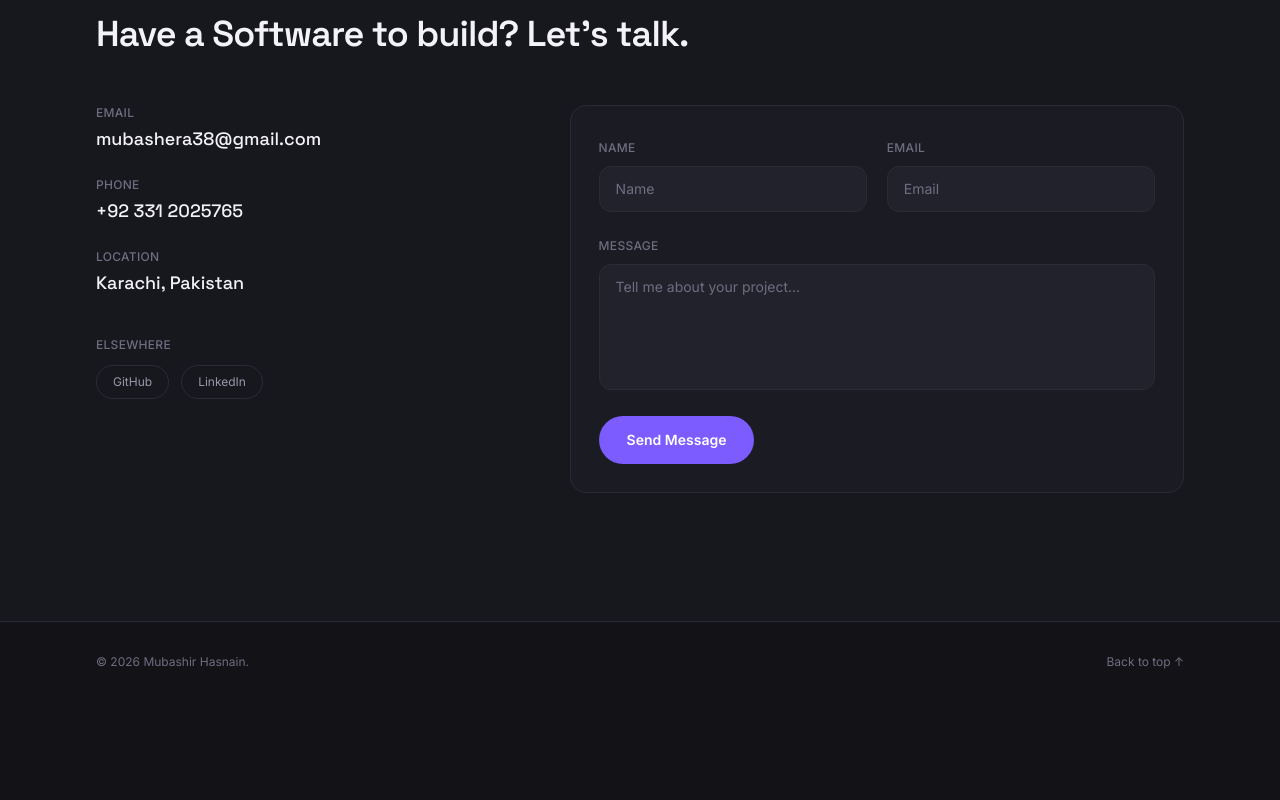
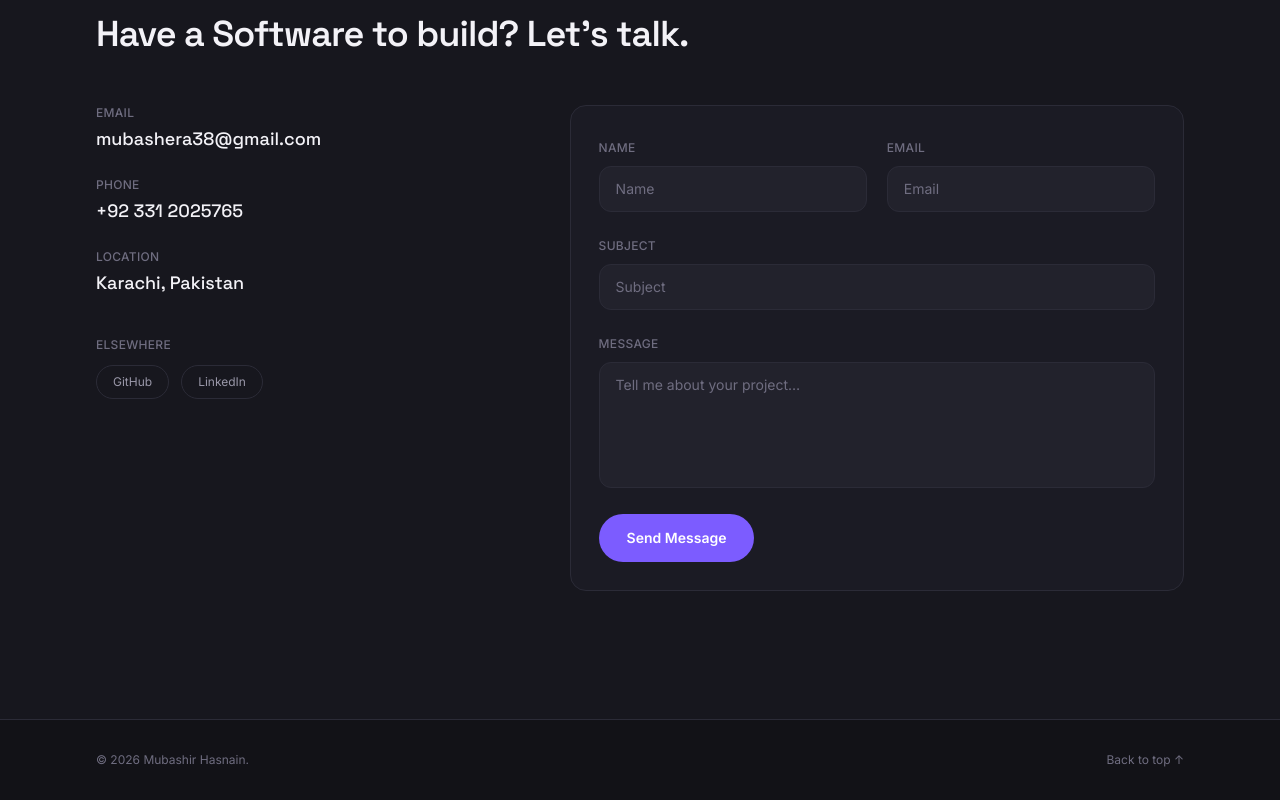
Before and after one commit to mubasheransari/mub_portfolio, a Next.js app: page / in a window 1280 px wide. Shown: the part 7600-8400 px from the top of the page. Before the commit the page ends 8302 px from the top, so only its background shows below. Built offline with nearby package versions, Linux system fonts and the light colour scheme; no server answers.

Commit message:
updations

```diff
--- a/app/components/Contact.tsx
+++ b/app/components/Contact.tsx
@@ -12,7 +12,12 @@ const EMAILJS_PUBLIC_KEY = process.env.NEXT_PUBLIC_EMAILJS_PUBLIC_KEY!;
 type Status = "idle" | "sending" | "success" | "error";
 
 export default function Contact() {
-  const [form, setForm] = useState({ name: "", email: "", message: "" });
+  const [form, setForm] = useState({
+    name: "",
+    email: "",
+    subject: "",
+    message: "",
+  });
   const [status, setStatus] = useState<Status>("idle");
 
   function handleChange(
@@ -22,10 +27,19 @@ export default function Contact() {
     setForm((prev) => ({ ...prev, [name]: value }));
   }
 
-  async function handleSubmit(e: FormEvent<HTMLFormElement>) {
+async function handleSubmit(e: FormEvent<HTMLFormElement>) {
     e.preventDefault();
 
-    if (!form.name || !form.email || !form.message) {
+    // 👇 paste it here
+    if (!EMAILJS_SERVICE_ID || !EMAILJS_TEMPLATE_ID || !EMAILJS_PUBLIC_KEY) {
+      console.error(
+        "Missing EmailJS env vars. Check .env.local has no CRLF line endings and restart the dev server."
+      );
+      setStatus("error");
+      return;
+    }
+
+    if (!form.name || !form.email || !form.subject || !form.message) {
       setStatus("error");
       return;
     }
@@ -37,15 +51,16 @@ export default function Contact() {
         EMAILJS_SERVICE_ID,
         EMAILJS_TEMPLATE_ID,
         {
-          from_name: form.name,
-          reply_to: form.email,
+          name: form.name,
+          email: form.email,
+          subject: form.subject,
           message: form.message,
         },
         { publicKey: EMAILJS_PUBLIC_KEY }
       );
 
       setStatus("success");
-      setForm({ name: "", email: "", message: "" });
+      setForm({ name: "", email: "", subject: "", message: "" });
     } catch (err) {
       console.error("EmailJS error:", err);
       setStatus("error");
@@ -110,6 +125,14 @@ export default function Contact() {
               value={form.email}
               onChange={handleChange}
             />
+            <div className="md:col-span-2">
+              <Field
+                label="Subject"
+                name="subject"
+                value={form.subject}
+                onChange={handleChange}
+              />
+            </div>
             <div className="md:col-span-2">
               <label className="text-xs font-medium uppercase tracking-wide text-muted-2">
                 Message
```
